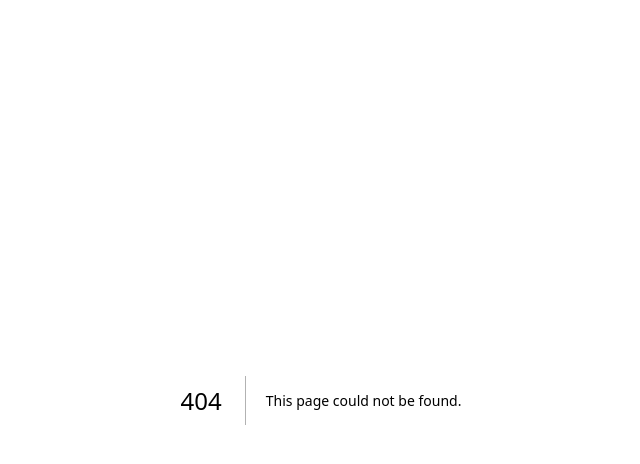
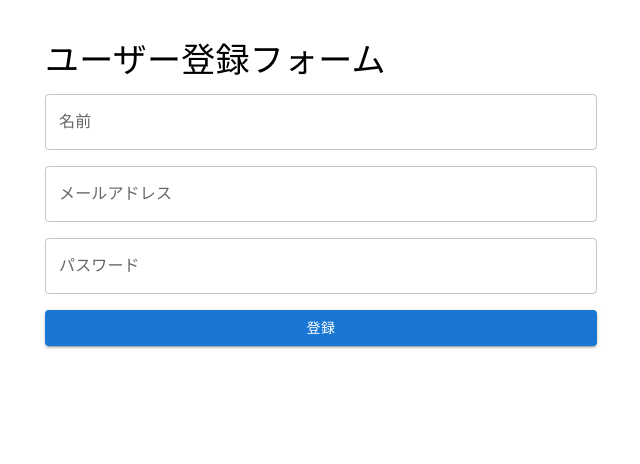
Before and after one commit to kojiman-git/next_practice, a Next.js app: page /110_my-form_Material_UI in a window 1280 px wide. Before the commit this address had no page. Shown: the top 464 px of the page, without its empty margins (319-959 px from the left). Built offline with nearby package versions, Linux system fonts and the light colour scheme.

Commit message:
フォームにMaterial UIを導入したバージョンを実装

```diff
--- /dev/null
+++ b/src/app/110_my-form_Material_UI/page.js
@@ -0,0 +1,94 @@
+"use client";
+import { useState } from 'react';
+import {
+  TextField,
+  Button,
+  Typography,
+  Container,
+  Box,
+  Alert
+} from '@mui/material';
+
+export default function Home() {
+  const [name, setName] = useState('');
+  const [email, setEmail] = useState('');
+  const [password, setPassword] = useState('');
+  const [errors, setErrors] = useState({});
+
+  const handleSubmit = (e) => {
+    e.preventDefault(); // デフォルトの動作を防ぐ
+    const newErrors = {};
+
+    // バリデーション
+    if (!name) newErrors.name = '名前は必須です。';
+    if (!email) {
+      newErrors.email = 'メールアドレスは必須です。';
+    } else if (!/\S+@\S+\.\S+/.test(email)) {
+      newErrors.email = '有効なメールアドレスを入力してください。';
+    }
+    if (!password) {
+      newErrors.password = 'パスワードは必須です。';
+    } else if (password.length < 8) {
+      newErrors.password = 'パスワードは8文字以上である必要があります。';
+    }
+
+    if (Object.keys(newErrors).length > 0) {
+      setErrors(newErrors);
+    } else {
+      console.log({ name, email, password });
+      // フォーム送信後の処理をここに追加
+      setName('');
+      setEmail('');
+      setPassword('');
+      setErrors({});
+    }
+  };
+
+  return (
+    <Container maxWidth="sm" sx={{ mt: 5 }}>
+      <Typography variant="h4" component="h1" gutterBottom>
+        ユーザー登録フォーム
+      </Typography>
+      <form onSubmit={handleSubmit}>
+        <Box mb={2}>
+          <TextField
+            fullWidth
+            label="名前"
+            variant="outlined"
+            value={name}
+            onChange={(e) => setName(e.target.value)}
+            error={Boolean(errors.name)}
+            helperText={errors.name}
+          />
+        </Box>
+        <Box mb={2}>
+          <TextField
+            fullWidth
+            label="メールアドレス"
+            variant="outlined"
+            type="email"
+            value={email}
+            onChange={(e) => setEmail(e.target.value)}
+            error={Boolean(errors.email)}
+            helperText={errors.email}
+          />
+        </Box>
+        <Box mb={2}>
+          <TextField
+            fullWidth
+            label="パスワード"
+            variant="outlined"
+            type="password"
+            value={password}
+            onChange={(e) => setPassword(e.target.value)}
+            error={Boolean(errors.password)}
+            helperText={errors.password}
+          />
+        </Box>
+        <Button variant="contained" color="primary" type="submit" fullWidth>
+          登録
+        </Button>
+      </form>
+    </Container>
+  );
+}
--- a/src/data/nav.js
+++ b/src/data/nav.js
@@ -18,4 +18,5 @@ export const navList = [
   "100_my-contact-list",
   "100_my-contact-list_Material_UI",
   "110_my-form",
+  "110_my-form_Material_UI",
 ];
```
